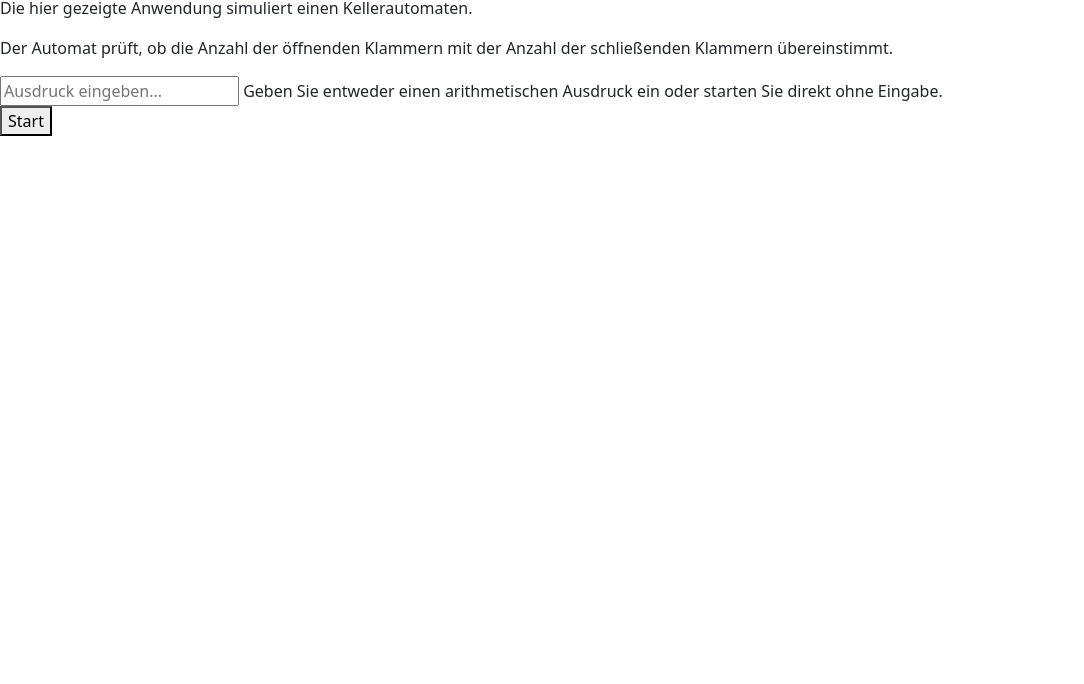
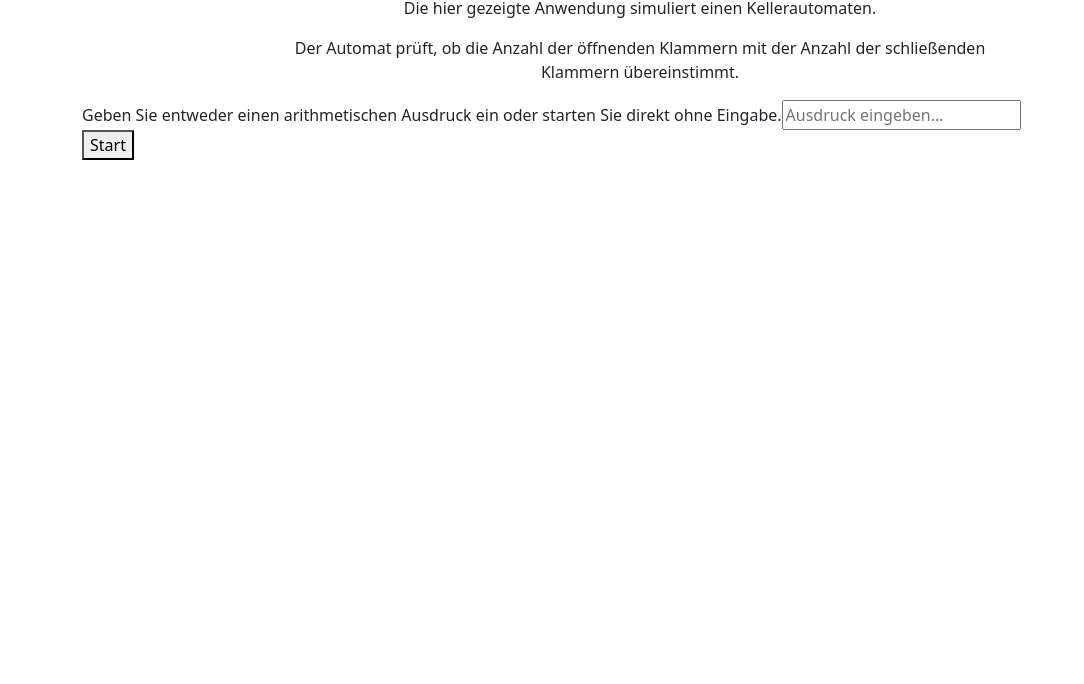
Before and after one commit to andreasrieger/bht-kellerautomat, a website: page index.html in a window 1280 px wide. Shown: the part 116-800 px from the top of the page, without its empty margins (0-1084 px from the left). Drawn offline with nearby package versions, Linux system fonts and the light colour scheme.

Commit message:
further improvement

```diff
--- a/index.html
+++ b/index.html
@@ -26,17 +26,23 @@
             </div>
         </div>
     </nav>
+    <div class="container h-100">
+        <div class="row justify-content-center">
+            <div class="col-8 text-center">
                 <h1>Kellerautomaten</h1>
                 <p>Die hier gezeigte Anwendung simuliert einen Kellerautomaten.</p>
-    <p>Der Automat prüft, ob die Anzahl der öffnenden Klammern mit der Anzahl der schließenden Klammern übereinstimmt.
+                <p>Der Automat prüft, ob die Anzahl der öffnenden Klammern mit der Anzahl der schließenden Klammern
+                    übereinstimmt.
                 </p>
-    <div><input id="input" type="text" value="" placeholder="Ausdruck eingeben..." />
-        <label for="input">Geben Sie entweder einen arithmetischen Ausdruck ein oder starten Sie direkt ohne
-            Eingabe.</label>
+            </div>
+        </div>
+        <div><label for="input">Geben Sie entweder einen arithmetischen Ausdruck ein oder starten Sie direkt ohne
+            Eingabe.</label><input id="input" type="text" value="" placeholder="Ausdruck eingeben..." />
+
         </div>
         <button id="startResetButton" class="active">Start</button>
         <div id="output"></div>
-
+    </div>
         <script src="./index.js"></script>
 
         <script>
```
Lines whose indentation alone changed are shown as unchanged.
